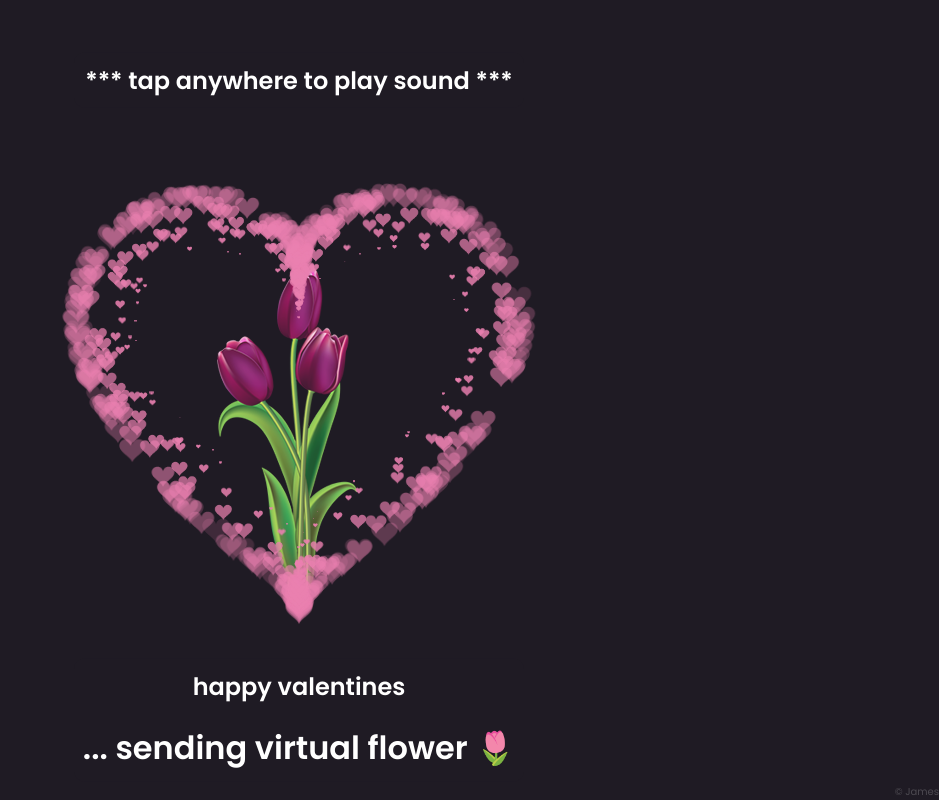
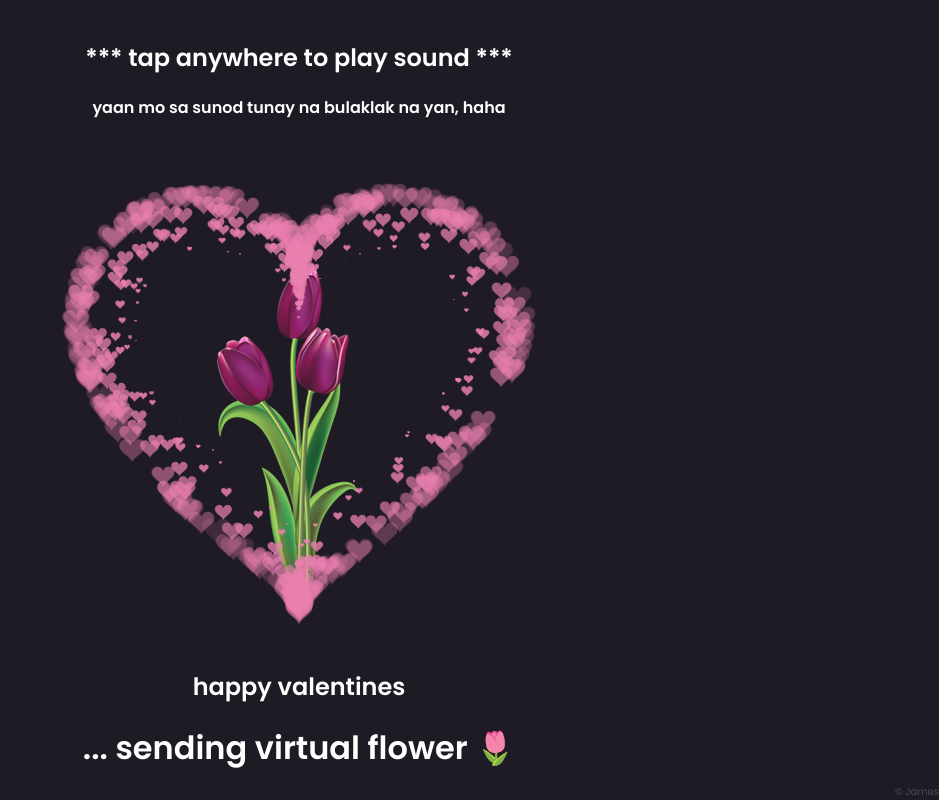
Before and after one commit to magbuhosjames/heart_val, a plain HTML site: page page/heart.html in a window 1280 px wide. Shown: the whole page, without its empty margins (341-1280 px from the left). Drawn offline with Linux system fonts and the light colour scheme.

Commit message:
Modified heart.html

```diff
--- a/page/heart.html
+++ b/page/heart.html
@@ -1,7 +1,7 @@
 <!DOCTYPE HTML PUBLIC "-//W3C//DTD HTML 4.0 Transitional//EN">
 <HTML>
 	<HEAD>
-		<TITLE>Heart!</TITLE>
+		<TITLE>Happy Valentines Frency</TITLE>
 		<META NAME="Generator" CONTENT="EditPlus">
 		<META NAME="Author" CONTENT="">
 		<META NAME="Keywords" CONTENT="">
@@ -31,12 +31,19 @@
 				top:10%;
 				left: 50%;
 				transform: translate(-50%, -50%);
-				width: 450px;
+				width: 800px;
 				background: #1f1b24;
 				border-radius: 10px;
 			}
 
 			.upper h2{
+				text-align: center;
+				padding: 10px 0;
+				/* border-bottom: 1px solid silver; */
+				color: white;
+			}
+
+			.upper h4{
 				text-align: center;
 				padding: 10px 0;
 				/* border-bottom: 1px solid silver; */
@@ -384,6 +391,7 @@
 		</script>
 		<div class="upper">
 			<h2>*** tap anywhere to play sound ***</h2>
+			<h4>yaan mo sa sunod tunay na bulaklak na yan, haha</h4>
 		</div>
 		<div class="bottom">
 			<h2>happy valentines</h2>
```
